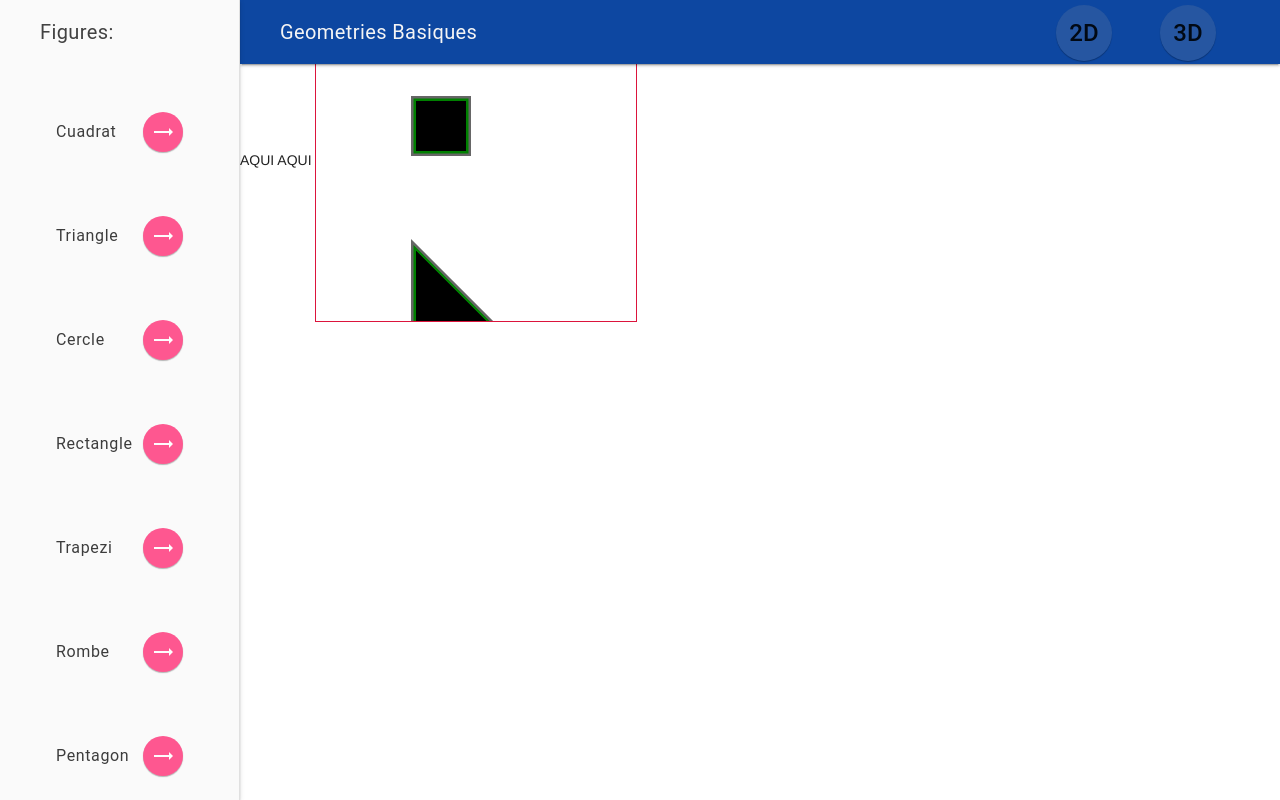
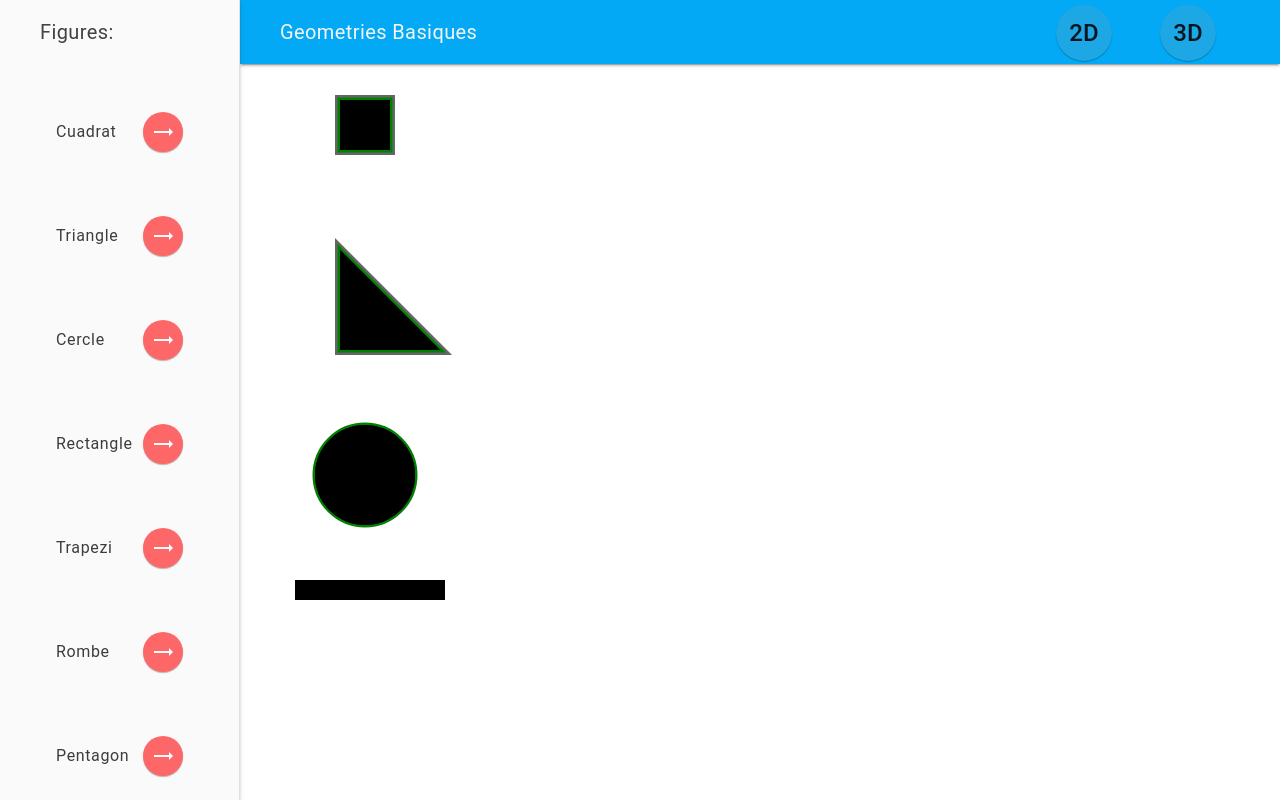
Before and after one commit to Pedroos46/PracticaGeometria, a plain HTML site: page Geometria/geometria.html in a window 1280 px wide. Drawn offline with nearby package versions, Linux system fonts and the light colour scheme; files that its build step writes are made by us from their sources.

Commit message:
Mira nse

```diff
--- a/Geometria/geometria.html
+++ b/Geometria/geometria.html
@@ -2,20 +2,26 @@
 <html>
 <head>
     <title>Objectes geometrics.</title>
-      <link rel="stylesheet" type="text/css" href="Style/style.css">
 
+      <!--Style MDL-->
       <link rel="stylesheet" href="https://fonts.googleapis.com/icon?family=Material+Icons">
       <link rel="stylesheet" href="https://code.getmdl.io/1.2.1/material.indigo-pink.min.css">
+
+      <!-- MDL Scripts-->
       <script defer src="https://code.getmdl.io/1.2.1/material.min.js"></script>
 
-      <script type="text/javascript" src="geometria.js"></script>
+      <!--MDL Theme-->
+      <link rel="stylesheet" href="https://code.getmdl.io/1.2.1/material.light_blue-red.min.css" />
+
+      <!--Local Style-->
+      <link rel="stylesheet" type="text/css" href="../Style/style.css">
 </head>
 
 <body class="components">
 
 
     <div class="mdl-layout mdl-js-layout mdl-layout--fixed-drawer mdl-layout--fixed-header">
-      <header class=" mdl-layout__header mdl-color--blue-900 mdl-color-text--grey-100">
+      <header class=" mdl-layout__header mdl-color-text--grey-100">
         <div class="mdl-layout__header-row">
           <span class="mdl-layout-title"><t>Geometries Basiques</t></span>
           <div class="mdl-layout-spacer"></div>
@@ -51,7 +57,7 @@
               Cuadrat
           </span>
           <span class="mdl-list__item-secondary-action">
-              <button class="mdl-button mdl-js-button mdl-button--fab mdl-button--mini-fab mdl-button--colored">
+              <button id="Quadrat" class="mdl-button mdl-js-button mdl-button--fab mdl-button--mini-fab mdl-button--colored">
                 <i class="material-icons">trending_flat</i>
               </button>
           </span>
@@ -63,7 +69,7 @@
               Triangle
           </span>
           <span class="mdl-list__item-secondary-action">
-              <button class="mdl-button mdl-js-button mdl-button--fab mdl-button--mini-fab mdl-button--colored">
+              <button id="Triangle" class="mdl-button mdl-js-button mdl-button--fab mdl-button--mini-fab mdl-button--colored">
                 <i class="material-icons">trending_flat</i>
               </button>
           </span>
@@ -75,7 +81,7 @@
               Cercle
           </span>
           <span class="mdl-list__item-secondary-action">
-              <button class="mdl-button mdl-js-button mdl-button--fab mdl-button--mini-fab mdl-button--colored">
+              <button id="Cercle" class="mdl-button mdl-js-button mdl-button--fab mdl-button--mini-fab mdl-button--colored">
                 <i class="material-icons">trending_flat</i>
               </button>
           </span>
@@ -87,7 +93,7 @@
               Rectangle
           </span>
           <span class="mdl-list__item-secondary-action">
-              <button class="mdl-button mdl-js-button mdl-button--fab mdl-button--mini-fab mdl-button--colored">
+              <button id="Rectangle" class="mdl-button mdl-js-button mdl-button--fab mdl-button--mini-fab mdl-button--colored">
                 <i class="material-icons">trending_flat</i>
               </button>
           </span>
@@ -99,7 +105,7 @@
               Trapezi
           </span>
           <span class="mdl-list__item-secondary-action">
-              <button class="mdl-button mdl-js-button mdl-button--fab mdl-button--mini-fab mdl-button--colored">
+              <button id="Trapezi" class="mdl-button mdl-js-button mdl-button--fab mdl-button--mini-fab mdl-button--colored">
                 <i class="material-icons">trending_flat</i>
               </button>
           </span>
@@ -111,7 +117,7 @@
               Rombe
           </span>
           <span class="mdl-list__item-secondary-action">
-              <button class="mdl-button mdl-js-button mdl-button--fab mdl-button--mini-fab mdl-button--colored">
+              <button id="Rombe" class="mdl-button mdl-js-button mdl-button--fab mdl-button--mini-fab mdl-button--colored">
                 <i class="material-icons">trending_flat</i>
               </button>
           </span>
@@ -123,7 +129,7 @@
               Pentagon
           </span>
           <span class="mdl-list__item-secondary-action">
-              <button class="mdl-button mdl-js-button mdl-button--fab mdl-button--mini-fab mdl-button--colored">
+              <button id="Pentagon" class="mdl-button mdl-js-button mdl-button--fab mdl-button--mini-fab mdl-button--colored">
                 <i class="material-icons">trending_flat</i>
               </button>
           </span>
@@ -135,7 +141,7 @@
               Hexagon
           </span>
           <span class="mdl-list__item-secondary-action">
-              <button class="mdl-button mdl-js-button mdl-button--fab mdl-button--mini-fab mdl-button--colored">
+              <button id="Hexagon" class="mdl-button mdl-js-button mdl-button--fab mdl-button--mini-fab mdl-button--colored">
                 <i class="material-icons">trending_flat</i>
               </button>
           </span>
@@ -147,7 +153,7 @@
               Heptagon
           </span>
           <span class="mdl-list__item-secondary-action">
-              <button class="mdl-button mdl-js-button mdl-button--fab mdl-button--mini-fab mdl-button--colored">
+              <button id="Heptagon" class="mdl-button mdl-js-button mdl-button--fab mdl-button--mini-fab mdl-button--colored">
                 <i class="material-icons">trending_flat</i>
               </button>
           </span>
@@ -159,7 +165,7 @@
               Cub
           </span>
           <span class="mdl-list__item-secondary-action">
-              <button class="mdl-button mdl-js-button mdl-button--fab mdl-button--mini-fab mdl-button--colored">
+              <button id="Cub" class="mdl-button mdl-js-button mdl-button--fab mdl-button--mini-fab mdl-button--colored">
                 <i class="material-icons">trending_flat</i>
               </button>
           </span>
@@ -171,7 +177,7 @@
               Con
           </span>
           <span class="mdl-list__item-secondary-action">
-              <button class="mdl-button mdl-js-button mdl-button--fab mdl-button--mini-fab mdl-button--colored">
+              <button id = "Con" class="mdl-button mdl-js-button mdl-button--fab mdl-button--mini-fab mdl-button--colored">
                 <i class="material-icons">trending_flat</i>
               </button>
           </span>
@@ -183,7 +189,7 @@
               Cilindre
           </span>
           <span class="mdl-list__item-secondary-action">
-              <button class="mdl-button mdl-js-button mdl-button--fab mdl-button--mini-fab mdl-button--colored">
+              <button id = "Cilindre" class="mdl-button mdl-js-button mdl-button--fab mdl-button--mini-fab mdl-button--colored">
                 <i class="material-icons">trending_flat</i>
               </button>
           </span>
@@ -195,7 +201,7 @@
               Esfera
           </span>
           <span class="mdl-list__item-secondary-action">
-              <button class="mdl-button mdl-js-button mdl-button--fab mdl-button--mini-fab mdl-button--colored">
+              <button id = "Esfera" class="mdl-button mdl-js-button mdl-button--fab mdl-button--mini-fab mdl-button--colored">
                 <i class="material-icons">trending_flat</i>
               </button>
           </span>
@@ -204,18 +210,19 @@
     </nav>
   </div>
 
-
     <!--MAIN. AQUI VA TOT LO QUE VULGUIS POSAR A DINS-->
   <main class="mdl-layout__content">
-    <div class="page-content">AQUI AQUI
+    <div class="page-content">
 
-        <canvas id="tauler" width="320" height="320"></canvas>
+        <canvas id="tauler" width="900" height="600"></canvas>
 
 
     </div>
   </main>
 </div>
 
+ <!--Local Script-->
+<script type="text/javascript" src="geometria.js"></script>
 
 
 </body>
--- a/Style/style.css
+++ b/Style/style.css
@@ -1,10 +1,3 @@
+
 canvas {
-    border: 1px solid;
-    color:crimson;
 }
-button{
-
-width: 60px;
-height: 30px;
-
-}
```
